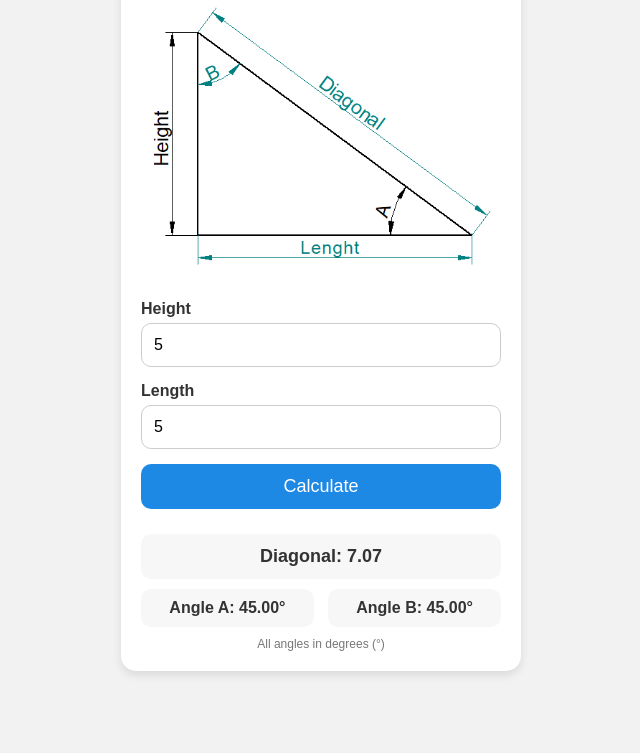
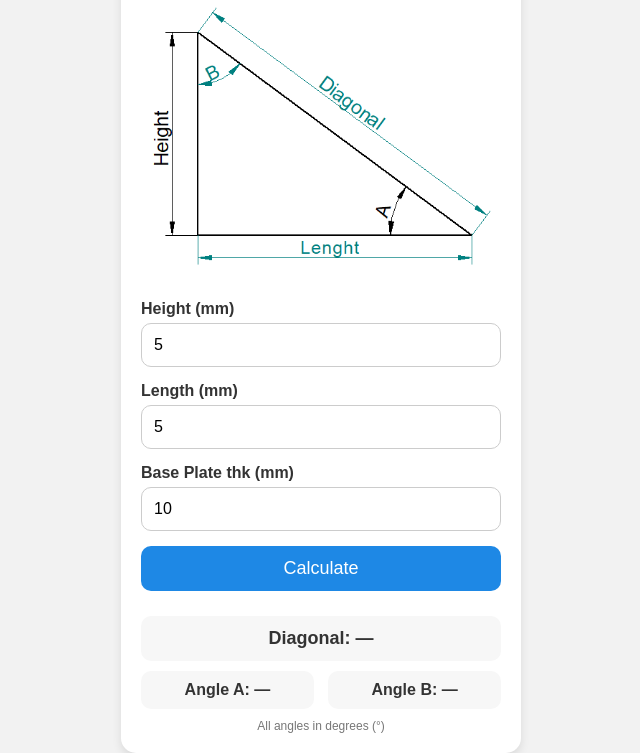
Before and after one commit to pankajoffice5-ctrl/DIAGONAL-CALCULATOR, a plain HTML site: page index.html in a window 1280 px wide. Both pictures are taken after typing "5", "5" into the empty fields and a click on the button "Calculate". Shown: the part 102-855 px from the top of the page, without its empty margins (319-959 px from the left). Before the commit the page ends 800 px from the top, so only its background shows below. Drawn offline with Linux system fonts and the light colour scheme.

Commit message:
Add files via upload

```diff
--- a/index.html
+++ b/index.html
@@ -118,11 +118,14 @@
     <h1>Triangle Calculator</h1>
     <img src="diagram-placeholder.png" alt="Triangle Diagram">
 
-    <label for="height">Height</label>
-    <input type="number" id="height" placeholder="Enter height">
+    <label for="height1">Height (mm)</label>
+    <input type="number" id="height1" placeholder="Enter height">
 
-    <label for="length">Length</label>
+    <label for="length">Length (mm)</label>
     <input type="number" id="length" placeholder="Enter length">
+
+        <label for="thk">Base Plate thk (mm) </label>
+    <input type="number" id="thk" placeholder="Enter length" value="10">
 
     <button onclick="calculate()">Calculate</button>
 
@@ -138,8 +141,12 @@
 
   <script>
     function calculate() {
-      const height = parseFloat(document.getElementById("height").value);
+      const height1 = parseFloat(document.getElementById("height1").value);
       const length = parseFloat(document.getElementById("length").value);
+      const thk = parseFloat(document.getElementById("thk").value);
+      const height = ( height1 - thk )
+
+
 
       if (isNaN(height) || isNaN(length) || height <= 0 || length <= 0) {
         alert("Please enter valid height and length values.");
```
